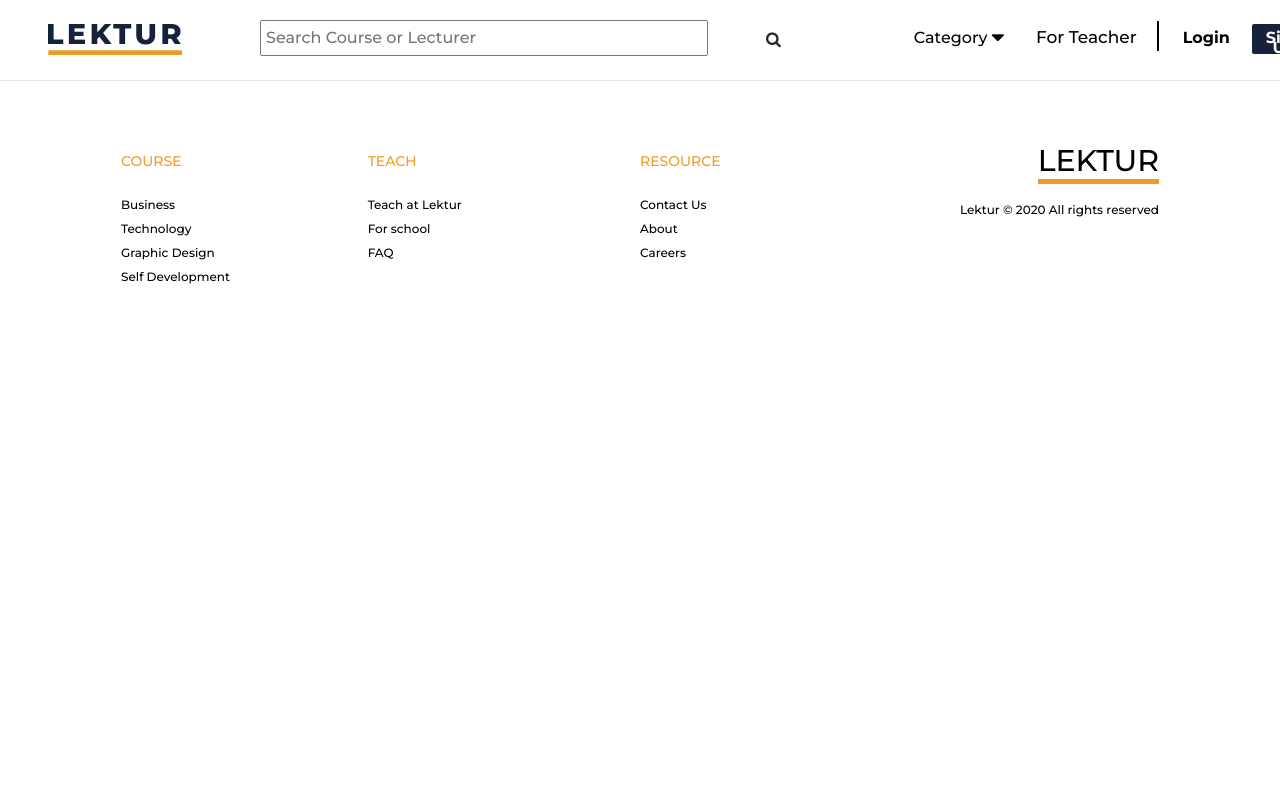
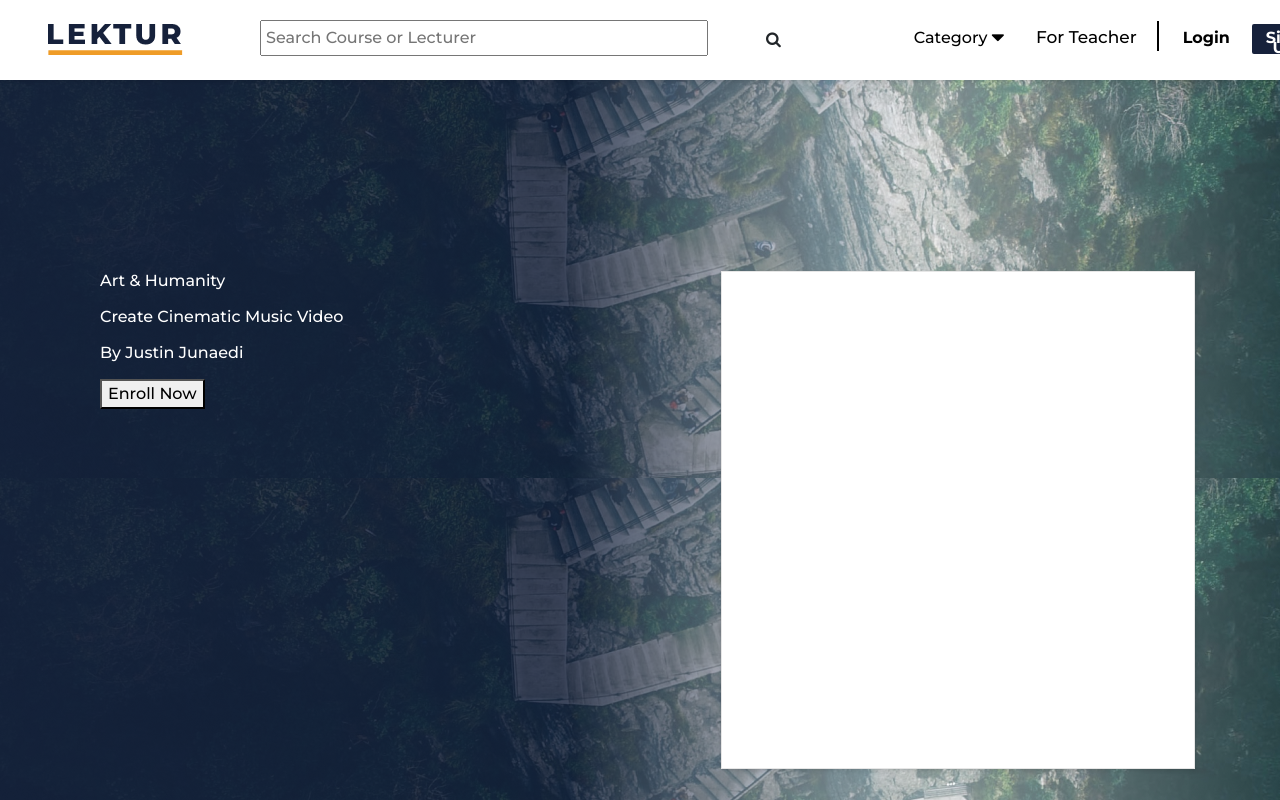
Before and after one commit to Rantikaayuning/frontend-lektur-app, a React (Create React App) app: page /course-detail in a window 1280 px wide. Shown: the top 800 px of the page. Built offline with nearby package versions, Linux system fonts and the light colour scheme.

Commit message:
adding course-detail-page

```diff
--- a/src/App.js
+++ b/src/App.js
@@ -1,39 +1,49 @@
 import React from "react";
-import { BrowserRouter, Switch, Route } from 'react-router-dom'
+import { BrowserRouter, Switch, Route } from "react-router-dom";
 
 import "./styles.css";
 
 //Components
 import SideBar from "./components/Header/SideBar";
 import Footer from "./components/Footer";
-import HomePage from './pages/HomePage/index'
-import SignUp from "./components/Form/SignUp"
+import HomePage from "./pages/HomePage/index";
+import SignUp from "./components/Form/SignUp";
 import Login from "./components/Form/Login";
-import StudentBoardCourses from "./pages/StudentDashboard/Tab/Courses"
-import StudentMaterial from "./pages/StudentMaterial"
+import StudentBoardCourses from "./pages/StudentDashboard/Tab/Courses";
+import StudentMaterial from "./pages/StudentMaterial";
 import TeacherDashboard from "./pages/TeacherDashboard";
 import StudentAssessment from "./pages/StudentAssessment";
 import TeacherCourseTab from "./pages/TeacherNewCourse/Tab/Course";
 import TeacherAssessmentTab from "./pages/TeacherNewCourse/Tab/Assessment";
-import TeacherStudentsTab from "./pages/TeacherNewCourse/Tab/Students"
+import TeacherStudentsTab from "./pages/TeacherNewCourse/Tab/Students";
 import StudentBoardAssessment from "./pages/StudentDashboard/Tab/Assessment";
+import CourseDetail from "./pages/CourseDetail/CourseDetail";
 
 function App() {
   return (
     <BrowserRouter>
       <SideBar />
       <Switch>
-        <Route exact path='/' component={HomePage}/>
-        <Route exact path='/register' component={SignUp}/>
-        <Route exact path='/login' component={Login}/>
-        <Route path='/student-courses' component={StudentBoardCourses}/>
-        <Route path='/student-assessment' component={StudentBoardAssessment}/>
-        <Route path='/material' component={StudentMaterial}/>
-        <Route path='/assessment' component={StudentAssessment} />
-        <Route path='/teacher-dashboard' component={TeacherDashboard} />
-        <Route exact path='/teacher-new-course' component={TeacherCourseTab} />
-        <Route exact path='/teacher-new-assessment' component={TeacherAssessmentTab} />
-        <Route exact path='/teacher-new-students' component={TeacherStudentsTab} />
+        <Route exact path="/" component={HomePage} />
+        <Route exact path="/register" component={SignUp} />
+        <Route exact path="/login" component={Login} />
+        <Route path="/student-courses" component={StudentBoardCourses} />
+        <Route path="/student-assessment" component={StudentBoardAssessment} />
+        <Route path="/material" component={StudentMaterial} />
+        <Route path="/assessment" component={StudentAssessment} />
+        <Route path="/teacher-dashboard" component={TeacherDashboard} />
+        <Route exact path="/teacher-new-course" component={TeacherCourseTab} />
+        <Route
+          exact
+          path="/teacher-new-assessment"
+          component={TeacherAssessmentTab}
+        />
+        <Route
+          exact
+          path="/teacher-new-students"
+          component={TeacherStudentsTab}
+        />
+        <Route exact path="/course-detail" component={CourseDetail} />
       </Switch>
       <Footer />
     </BrowserRouter>
--- /dev/null
+++ b/src/pages/CourseDetail/CourseDetail.js
@@ -0,0 +1,17 @@
+import React from "react";
+
+function CourseDetail() {
+  return (
+    <div className="course-detail">
+      <div className="course-detail-left">
+        <p>Art & Humanity</p>
+        <p>Create Cinematic Music Video</p>
+        <p>By Justin Junaedi </p>
+        <button> Enroll Now </button>
+      </div>
+      <div className="course-detail-right"></div>
+    </div>
+  );
+}
+
+export default CourseDetail;
--- a/src/styles.css
+++ b/src/styles.css
@@ -14,13 +14,12 @@
 @import "./styles/TeacherAssessment.css";
 @import "./styles/TeacherCourse.css";
 @import "./styles/TeacherStudents.css";
-
+@import "./styles/CourseDetail.css";
 @import url("https://fonts.googleapis.com/css2?family=Montserrat:wght@500&display=swap");
-
 * {
-  font-family: "Montserrat", sans-serif;
+    font-family: "Montserrat", sans-serif;
 }
 
 body {
-  margin: 0;
+    margin: 0;
 }
--- /dev/null
+++ b/src/styles/CourseDetail.css
@@ -0,0 +1,40 @@
+.course-detail {
+    width: 100%;
+    height: 100vh;
+    display: flex;
+    justify-content: space-between;
+    background-image: url(../assets/RectangleCDetail.png);
+}
+
+.course-detail-right {
+    position: absolute;
+    width: 474px;
+    height: 498px;
+    right: 85px;
+    top: 271px;
+    z-index: 1;
+    background: white;
+    border: 1px solid #e6e6e6;
+    box-sizing: border-box;
+    box-shadow: 0px 2px 4px rgba(0, 0, 0, 0.1);
+}
+
+.course-detail-left {
+    position: absolute;
+    width: 474px;
+    height: 498px;
+    left: 100px;
+    top: 271px;
+    background: transparent;
+}
+
+.course-detail-left p {
+    font-family: Montserrat;
+    font-style: normal;
+    font-weight: normal;
+    font-size: 16px;
+    line-height: 20px;
+    /* identical to box height */
+    /* White */
+    color: #ffffff;
+}
```
Also changed, not shown: src/assets/RectangleCDetail.png (added).
